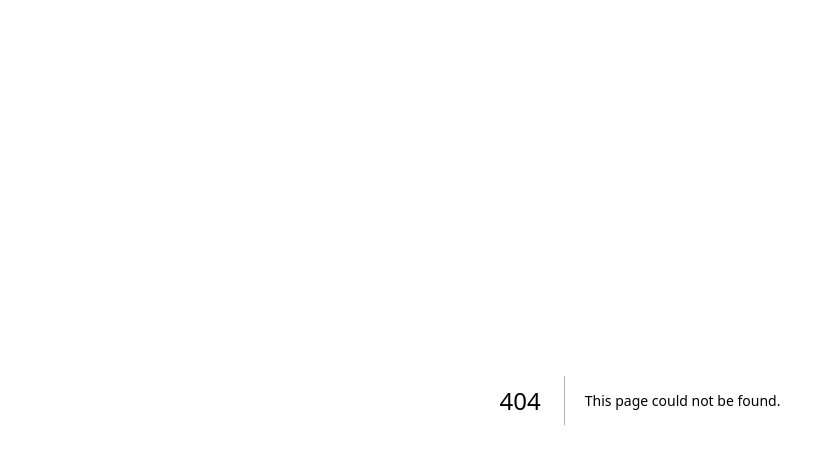
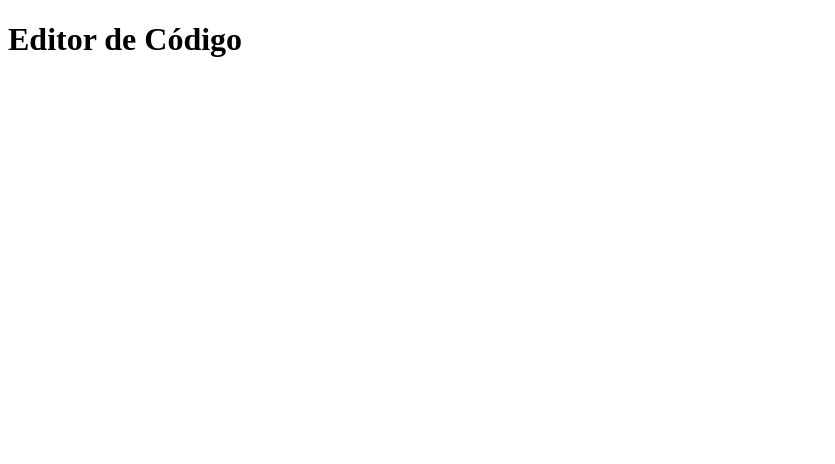
Before and after one commit to joaopf-bit/PAC, a Next.js app: page /editor in a window 1280 px wide. Before the commit this address had no page. Shown: the top 464 px of the page, without its empty margins (0-835 px from the left). Built offline with nearby package versions, Linux system fonts and the light colour scheme.

Commit message:
Create page.tsx

```diff
--- /dev/null
+++ b/src/app/editor/page.tsx
@@ -0,0 +1,9 @@
+export default function EditorPage() {
+  return (
+    <main className="p-8">
+      <h1 className="text-4xl font-bold">
+        Editor de Código
+      </h1>
+    </main>
+  );
+}
```
